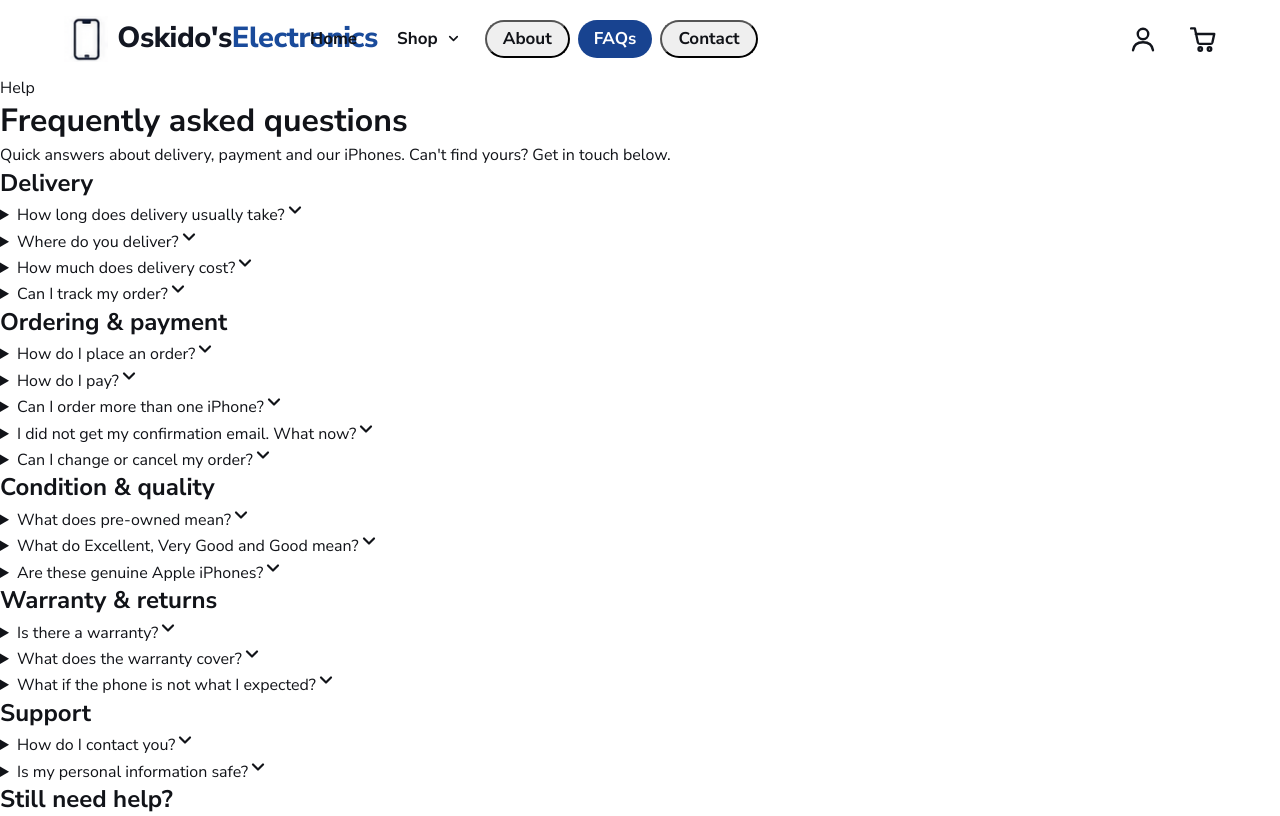
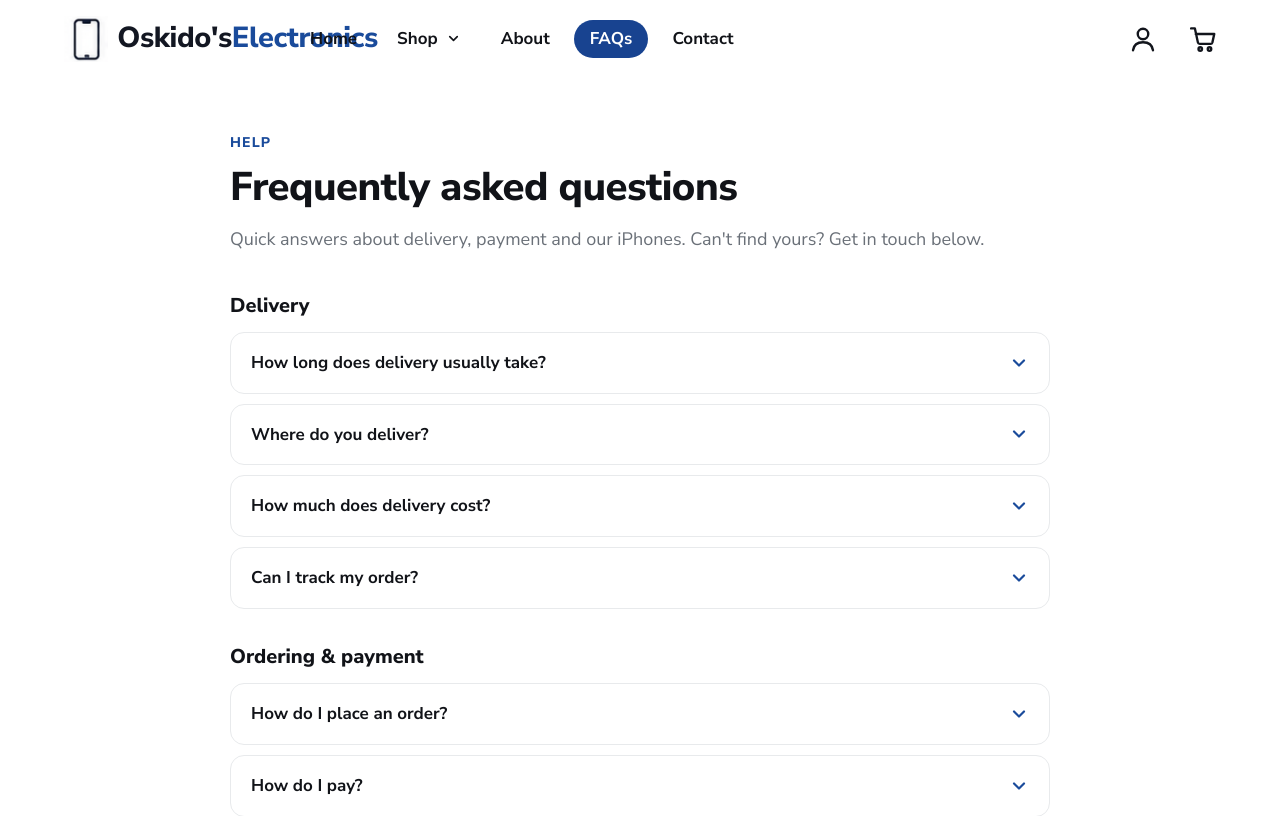
Before and after one commit to SiphosihleSehume-ops/iphonehub, a Next.js app: page /faqs in a window 1280 px wide. Shown: the top 816 px of the page. Built offline with nearby package versions, Linux system fonts and the light colour scheme.

Commit message:
ADD: styling  for newly added pages

```diff
--- a/app/globals.css
+++ b/app/globals.css
@@ -1081,3 +1081,328 @@ p {
 .btn-navy:disabled { cursor: not-allowed; }
 .card--soldout .btn-navy { background: #9aa3b4; }
 }
+
+/* ---------- About / Contact pop-ups ---------- */
+button.nav__link {
+  border: 0;
+  background: none;
+  font: inherit;
+  color: inherit;
+  cursor: pointer;
+}
+
+.info {
+  max-width: 520px;
+  padding: 34px 34px 32px;
+}
+
+.info h2 {
+  margin: 0 0 14px;
+  padding-right: 40px;
+}
+
+.info p {
+  margin: 0 0 14px;
+  color: #3d434b;
+  font-size: 16px;
+  line-height: 1.6;
+}
+
+.info .info__lead {
+  color: var(--navy);
+  font-size: 19px;
+  font-weight: 800;
+  line-height: 1.35;
+}
+
+.info .info__sub {
+  margin-top: -6px;
+  margin-bottom: 20px;
+  color: var(--muted);
+}
+
+.info__perks {
+  display: grid;
+  grid-template-columns: repeat(3, 1fr);
+  gap: 10px;
+  margin: 22px 0 0;
+  padding: 0;
+  list-style: none;
+}
+
+.info__perks li {
+  display: flex;
+  flex-direction: column;
+  align-items: center;
+  gap: 8px;
+  padding: 16px 8px;
+  border-radius: 12px;
+  background: #f1f4f9;
+  color: var(--navy);
+  font-size: 13.5px;
+  font-weight: 700;
+  text-align: center;
+  line-height: 1.25;
+}
+
+.contact-row {
+  display: flex;
+  align-items: center;
+  gap: 14px;
+  margin-bottom: 10px;
+  padding: 14px 16px;
+  border: 1px solid var(--line);
+  border-radius: 14px;
+  transition: border-color 0.15s, background 0.15s;
+}
+
+.contact-row:hover {
+  border-color: var(--blue);
+  background: #f7f9fd;
+}
+
+.contact-row__icon {
+  flex: none;
+  width: 44px;
+  height: 44px;
+  display: grid;
+  place-items: center;
+  border-radius: 50%;
+  background: var(--navy);
+  color: #fff;
+}
+
+.contact-row small {
+  display: block;
+  color: var(--muted);
+  font-size: 13px;
+  font-weight: 600;
+}
+
+.contact-row strong {
+  font-size: 17px;
+  font-weight: 800;
+  word-break: break-all;
+}
+
+.info .info__foot {
+  margin: 18px 0 0;
+  font-size: 15px;
+}
+
+.info__foot a {
+  color: var(--blue);
+  font-weight: 700;
+  text-decoration: underline;
+}
+
+/* ---------- FAQs page ---------- */
+.faq {
+  padding: 56px 20px 72px;
+}
+
+.faq__inner {
+  max-width: 820px;
+  margin: 0 auto;
+}
+
+.faq__eyebrow {
+  margin: 0 0 6px;
+  color: var(--blue);
+  font-size: 14px;
+  font-weight: 800;
+  letter-spacing: 0.08em;
+  text-transform: uppercase;
+}
+
+.faq h1 {
+  margin: 0;
+  font-size: 40px;
+  font-weight: 800;
+  letter-spacing: -0.5px;
+}
+
+.faq__lead {
+  margin: 12px 0 40px;
+  color: var(--muted);
+  font-size: 18px;
+}
+
+.faq__group {
+  margin-bottom: 34px;
+}
+
+.faq__group h2 {
+  margin: 0 0 12px;
+  font-size: 20px;
+  font-weight: 800;
+}
+
+.faq__item {
+  border: 1px solid var(--line);
+  border-radius: 14px;
+  background: #fff;
+  margin-bottom: 10px;
+  transition: border-color 0.15s, box-shadow 0.15s;
+}
+
+.faq__item[open] {
+  border-color: #c9d5ea;
+  box-shadow: 0 6px 20px rgba(20, 40, 90, 0.07);
+}
+
+.faq__item summary {
+  display: flex;
+  align-items: center;
+  justify-content: space-between;
+  gap: 16px;
+  padding: 18px 20px;
+  font-size: 17px;
+  font-weight: 700;
+  cursor: pointer;
+  list-style: none;
+}
+
+.faq__item summary::-webkit-details-marker {
+  display: none;
+}
+
+.faq__item summary svg {
+  flex: none;
+  color: var(--blue);
+  transition: transform 0.2s;
+}
+
+.faq__item[open] summary svg {
+  transform: rotate(180deg);
+}
+
+.faq__item summary:focus-visible {
+  outline: 2px solid var(--blue);
+  outline-offset: 2px;
+  border-radius: 14px;
+}
+
+.faq__item p {
+  margin: 0;
+  padding: 0 20px 20px;
+  color: #3d434b;
+  font-size: 16px;
+  line-height: 1.65;
+}
+
+.faq__help {
+  display: flex;
+  align-items: center;
+  justify-content: space-between;
+  flex-wrap: wrap;
+  gap: 18px 28px;
+  margin-top: 44px;
+  padding: 26px 28px;
+  border-radius: 18px;
+  background: var(--navy);
+  color: #fff;
+}
+
+.faq__help h2 {
+  margin: 0;
+  font-size: 22px;
+  font-weight: 800;
+}
+
+.faq__help p {
+  margin: 4px 0 0;
+  color: rgba(255, 255, 255, 0.8);
+}
+
+.faq__help-links {
+  display: flex;
+  flex-direction: column;
+  gap: 10px;
+  font-weight: 700;
+}
+
+.faq__help-links a {
+  display: inline-flex;
+  align-items: center;
+  gap: 10px;
+}
+
+.faq__help-links a:hover {
+  text-decoration: underline;
+}
+
+@media (max-width: 640px) {
+  .faq {
+    padding: 36px 16px 56px;
+  }
+  .faq h1 {
+    font-size: 30px;
+  }
+  .info {
+    padding: 28px 22px 26px;
+  }
+  .info__perks {
+    grid-template-columns: 1fr;
+  }
+  .info__perks li {
+    flex-direction: row;
+    justify-content: flex-start;
+    padding: 12px 14px;
+    text-align: left;
+  }
+}
+
+/* ---------- pagination ---------- */
+.pager {
+  display: flex;
+  align-items: center;
+  justify-content: center;
+  flex-wrap: wrap;
+  gap: 8px;
+  margin-top: 28px;
+}
+
+.pager__btn,
+.pager__num {
+  height: 40px;
+  min-width: 40px;
+  padding: 0 14px;
+  border: 1px solid #e3e6ea;
+  border-radius: 10px;
+  background: #fff;
+  font-size: 15.5px;
+  font-weight: 700;
+  color: #1a1d24;
+  transition: background 0.15s, border-color 0.15s, color 0.15s;
+}
+
+.pager__btn:hover:not(:disabled),
+.pager__num:hover:not(.is-on) {
+  background: #eef1f6;
+  border-color: #cfd6e2;
+}
+
+.pager__num.is-on {
+  background: var(--navy);
+  border-color: var(--navy);
+  color: #fff;
+}
+
+.pager__btn:disabled {
+  opacity: 0.45;
+  cursor: not-allowed;
+}
+
+.pager__gap {
+  min-width: 20px;
+  text-align: center;
+  color: var(--muted);
+  font-weight: 700;
+}
+
+@media (max-width: 640px) {
+  .pager__btn {
+    padding: 0 10px;
+  }
+}
```
